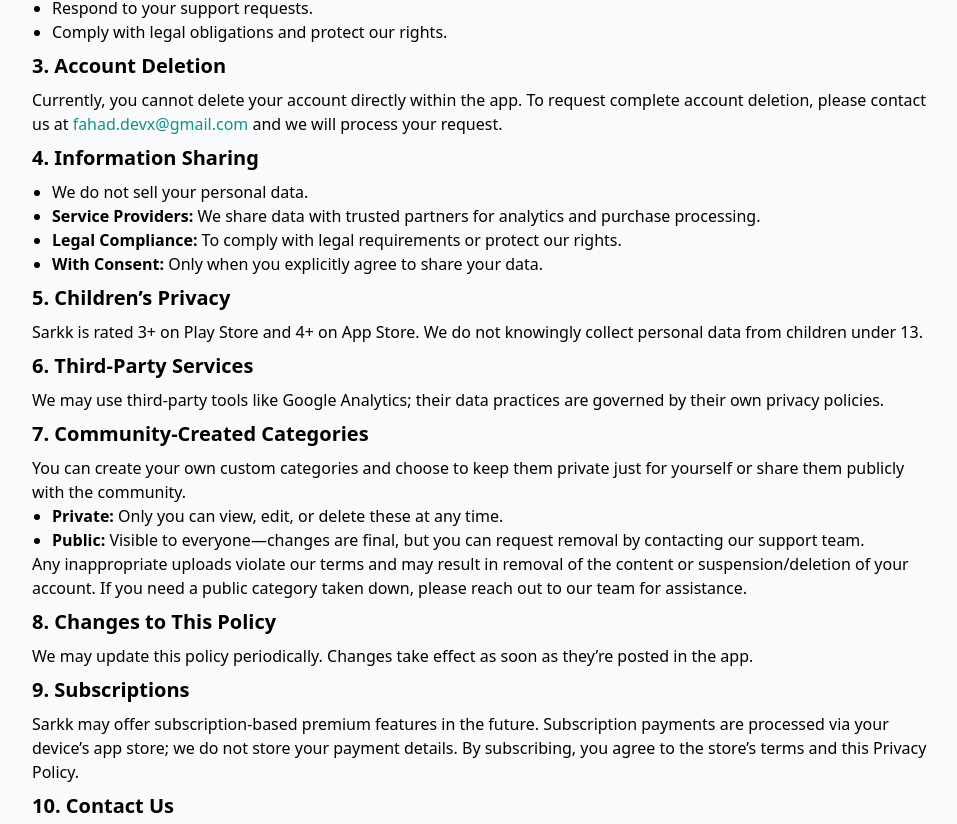
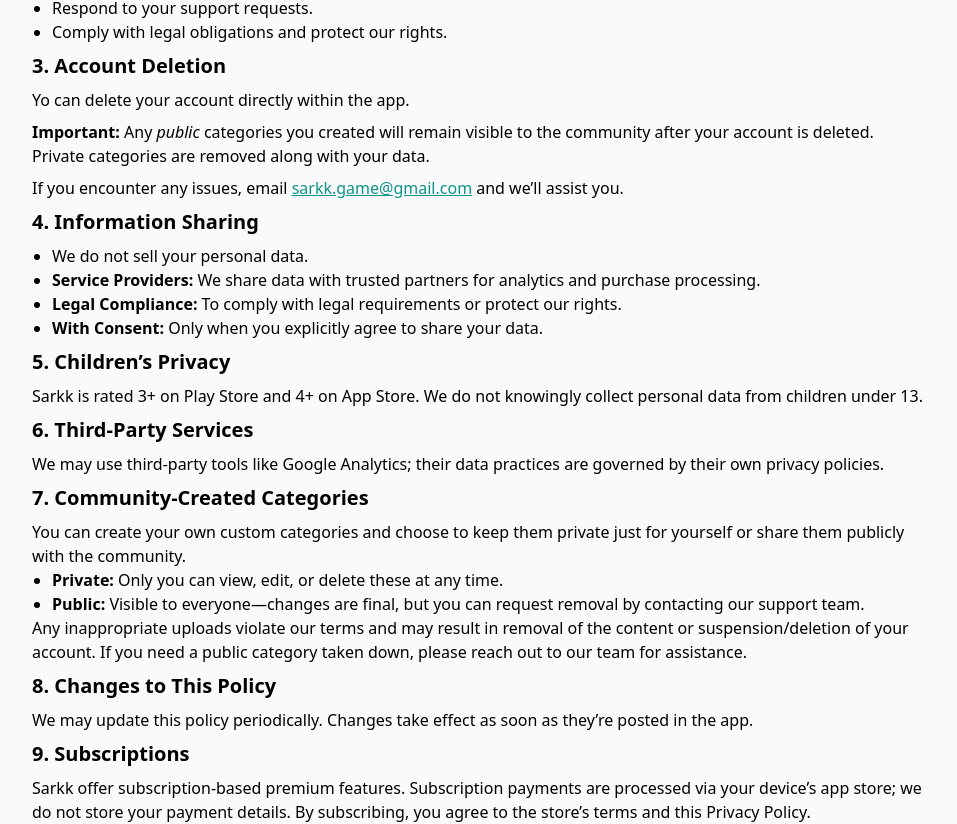
Before and after one commit to Fahad-Ha/My-Portfolio, a Next.js app: page /sarkk-privacy-policy in a window 1280 px wide. Shown: the part 840-1664 px from the top of the page, without its empty margins (160-1117 px from the left). Built offline with nearby package versions, Linux system fonts and the light colour scheme.

Commit message:
update to sarkk privacy poilcy

```diff
--- a/pages/sarkk-privacy-policy.js
+++ b/pages/sarkk-privacy-policy.js
@@ -85,15 +85,22 @@
               3. Account Deletion
             </h4>
             <p className="dark:text-gray-200">
-              Currently, you cannot delete your account directly within the app.
-              To request complete account deletion, please contact us at{" "}
+              Yo can delete your account directly within the app.
+            </p>
+            <p className="pt-2 dark:text-gray-200">
+              <strong>Important:</strong> Any <em>public</em> categories you
+              created will remain visible to the community after your account is
+              deleted. Private categories are removed along with your data.
+            </p>
+            <p className="pt-2 dark:text-gray-200">
+              If you encounter any issues, email&nbsp;
               <a
-                className="dark:text-teal-400 text-teal-600"
-                href="mailto:fahad.devx@gmail.com"
+                className="dark:text-teal-400 text-teal-600 underline"
+                href="mailto:sarkk.game@gmail.com"
               >
-                fahad.devx@gmail.com
-              </a>{" "}
-              and we will process your request.
+                sarkk.game@gmail.com
+              </a>
+              &nbsp;and we’ll assist you.
             </p>
 
             <h4 className="text-xl font-semibold py-2 dark:text-teal-400">
@@ -167,10 +174,10 @@
               9. Subscriptions
             </h4>
             <p className="dark:text-gray-200">
-              Sarkk may offer subscription-based premium features in the future.
-              Subscription payments are processed via your device’s app store;
-              we do not store your payment details. By subscribing, you agree to
-              the store’s terms and this Privacy Policy.
+              Sarkk offer subscription-based premium features. Subscription
+              payments are processed via your device’s app store; we do not
+              store your payment details. By subscribing, you agree to the
+              store’s terms and this Privacy Policy.
             </p>
             <h4 className="text-xl font-semibold py-2 dark:text-teal-400">
               10. Contact Us
```
